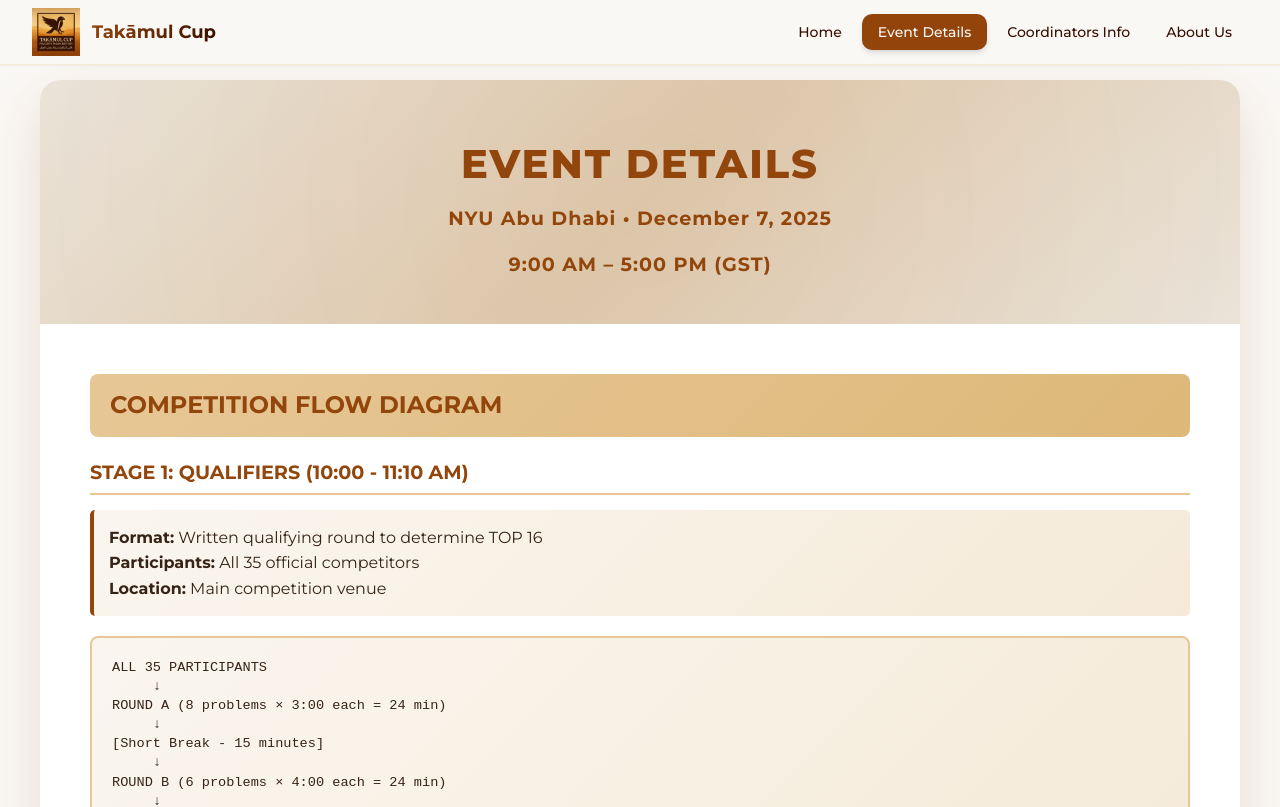
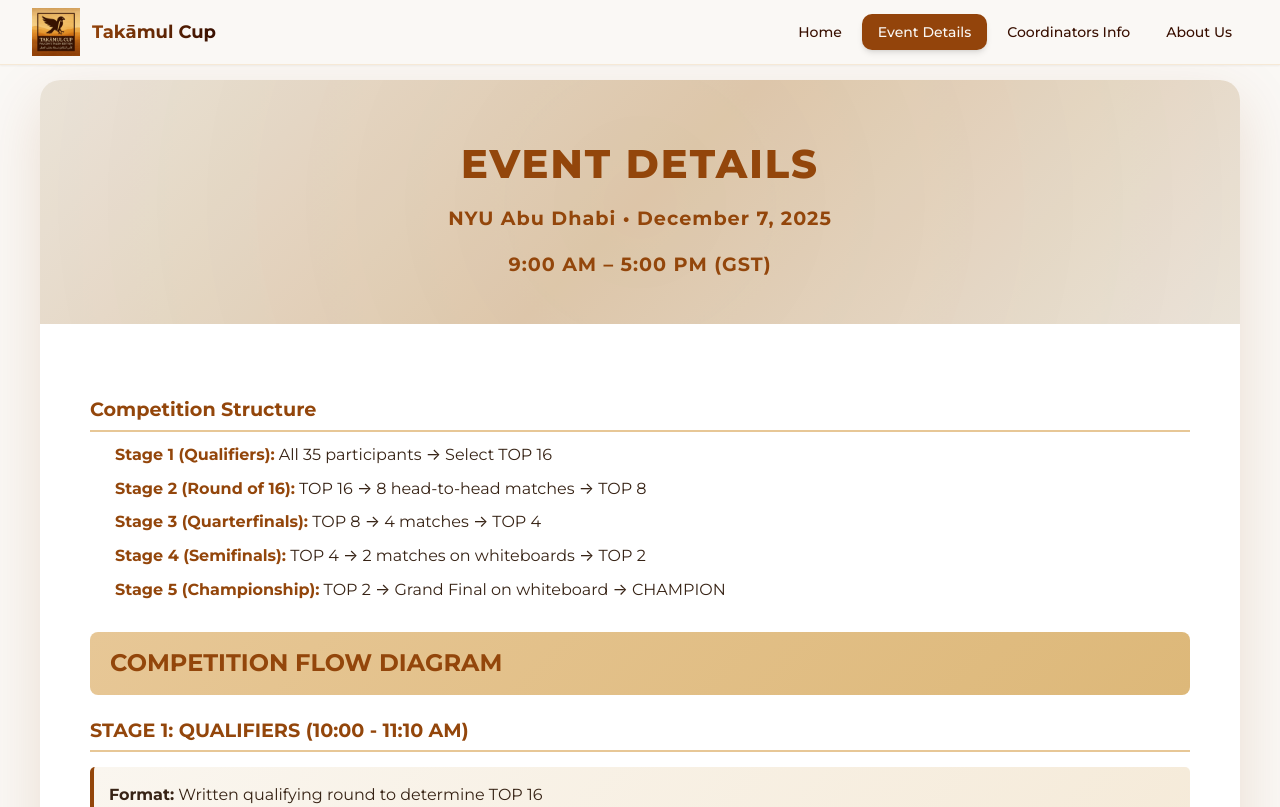
Before and after one commit to vm2291/national-university-challenge, a React (Vite) app: page /event-structure in a window 1280 px wide. Shown: the top 807 px of the page. Built offline with nearby package versions, Linux system fonts and the light colour scheme; the HTML template or start-up script is replaced by a standard one.

Commit message:
Add competition structure section to EventStructure page

```diff
--- a/src/pages/About.tsx
+++ b/src/pages/About.tsx
@@ -1,7 +1,6 @@
 import { Target, Lightbulb, Users, Trophy, Sparkles, Brain, Calendar, Award, BookOpen, TrendingUp } from "lucide-react";
 import { Card } from "@/components/ui/card";
 import Footer from "@/components/Footer";
-
 
 const About = () => {
   const visionPoints = [
--- a/src/pages/EventStructure.tsx
+++ b/src/pages/EventStructure.tsx
@@ -463,6 +463,17 @@ const EventStructure = () => {
           </div>
 
           <div className="event-structure-content">
+            <div className="event-structure-section">
+              <div className="event-structure-subsection-title">Competition Structure</div>
+              <ul>
+                <li><span className="event-structure-highlight">Stage 1 (Qualifiers):</span> All 35 participants → Select TOP 16</li>
+                <li><span className="event-structure-highlight">Stage 2 (Round of 16):</span> TOP 16 → 8 head-to-head matches → TOP 8</li>
+                <li><span className="event-structure-highlight">Stage 3 (Quarterfinals):</span> TOP 8 → 4 matches → TOP 4</li>
+                <li><span className="event-structure-highlight">Stage 4 (Semifinals):</span> TOP 4 → 2 matches on whiteboards → TOP 2</li>
+                <li><span className="event-structure-highlight">Stage 5 (Championship):</span> TOP 2 → Grand Final on whiteboard → CHAMPION</li>
+              </ul>
+            </div>
+
             <div className="event-structure-page-break"></div>
 
             <div className="event-structure-section">
```
